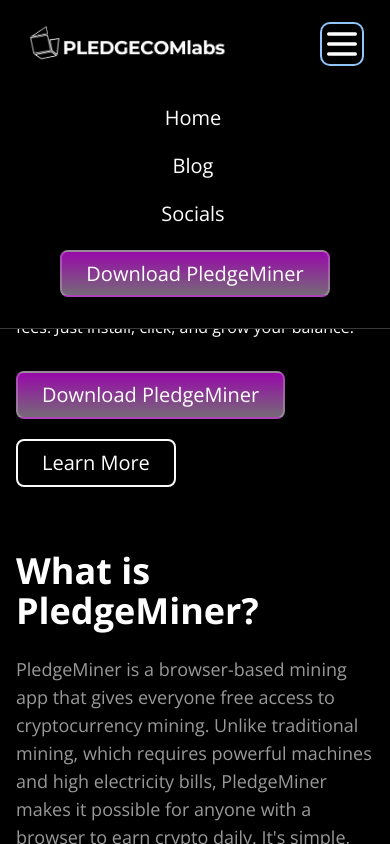
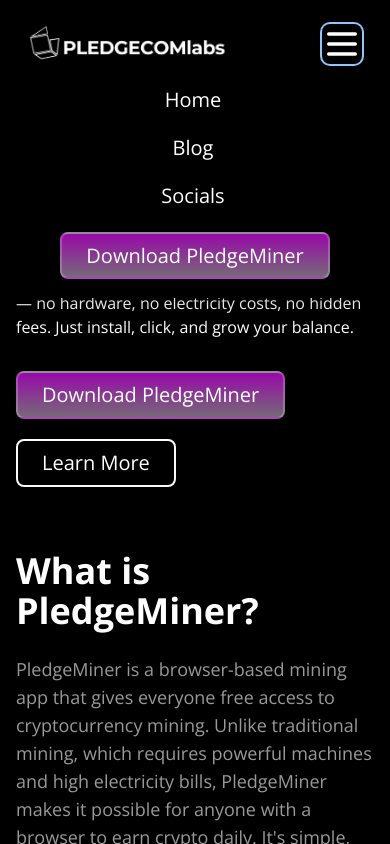
Before and after one commit to Pledgecomlabs/PledgeMiner-landingpage, a Next.js app: page / in a window 390 px wide. Both pictures are taken after a click on the button 342 px from the left and 44 px from the top of the page. Shown: the top 844 px of the page. Built offline with nearby package versions, Linux system fonts and the light colour scheme.

Commit message:
Update header navigation Make it have a more smooth feel when it opens/closes

```diff
--- a/src/components/Header.tsx
+++ b/src/components/Header.tsx
@@ -40,9 +40,9 @@
 
           <div
             id="mobile-menu"
-            className={`"w-full md:block md:w-auto mt-6 md:mt-0 w-full ${
-              menu ? "" : "hidden"
-            }`}
+            className={`absolute md:relative top-[70px] md:top-auto left-0 md:left-auto right-0 md:right-auto bg-black md:bg-transparent transition-all ${
+              menu ? "opacity-100" : "opacity-0"
+            } md:opacity-100`}
           >
             <ul className="flex flex-col md:flex-row items-center gap-5 lg:gap-8 md:mt-0 transition duration-200 shadow-xl py-4">
               <li>
@@ -72,7 +72,7 @@
                 </Link>
               </li>
 
-              <li className="mt-3 md:mt-0">
+              <li className="mt-3 md:mt-0 mb-3 md:mb-0">
                 <a
                   href="https://chromewebstore.google.com/detail/pledgecom-extension/amfpepiagonfjlalcjcnmpbbjnmnpleb?authuser=0&hl=en-GB&pli=1"
                   target="_blank"
```
